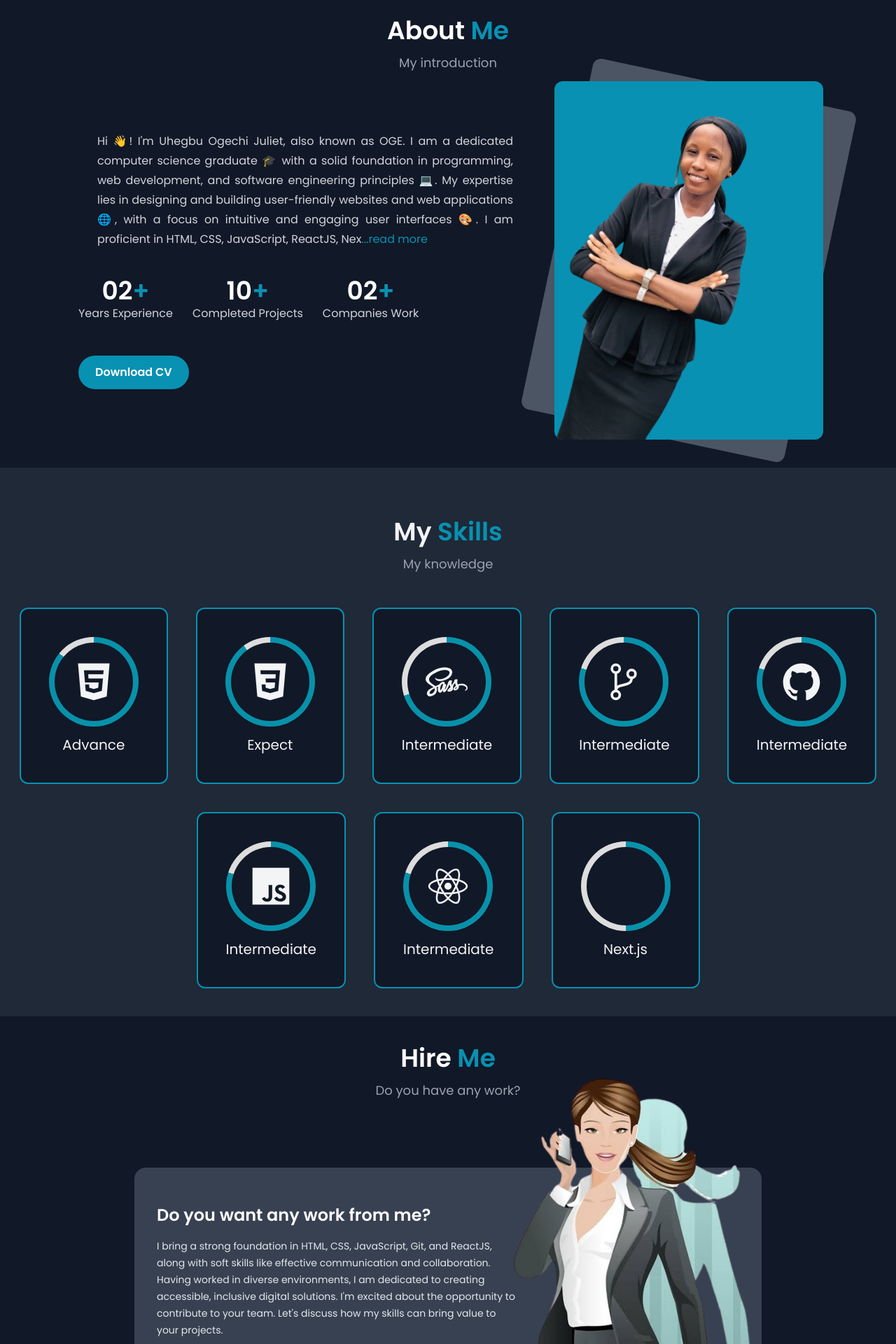
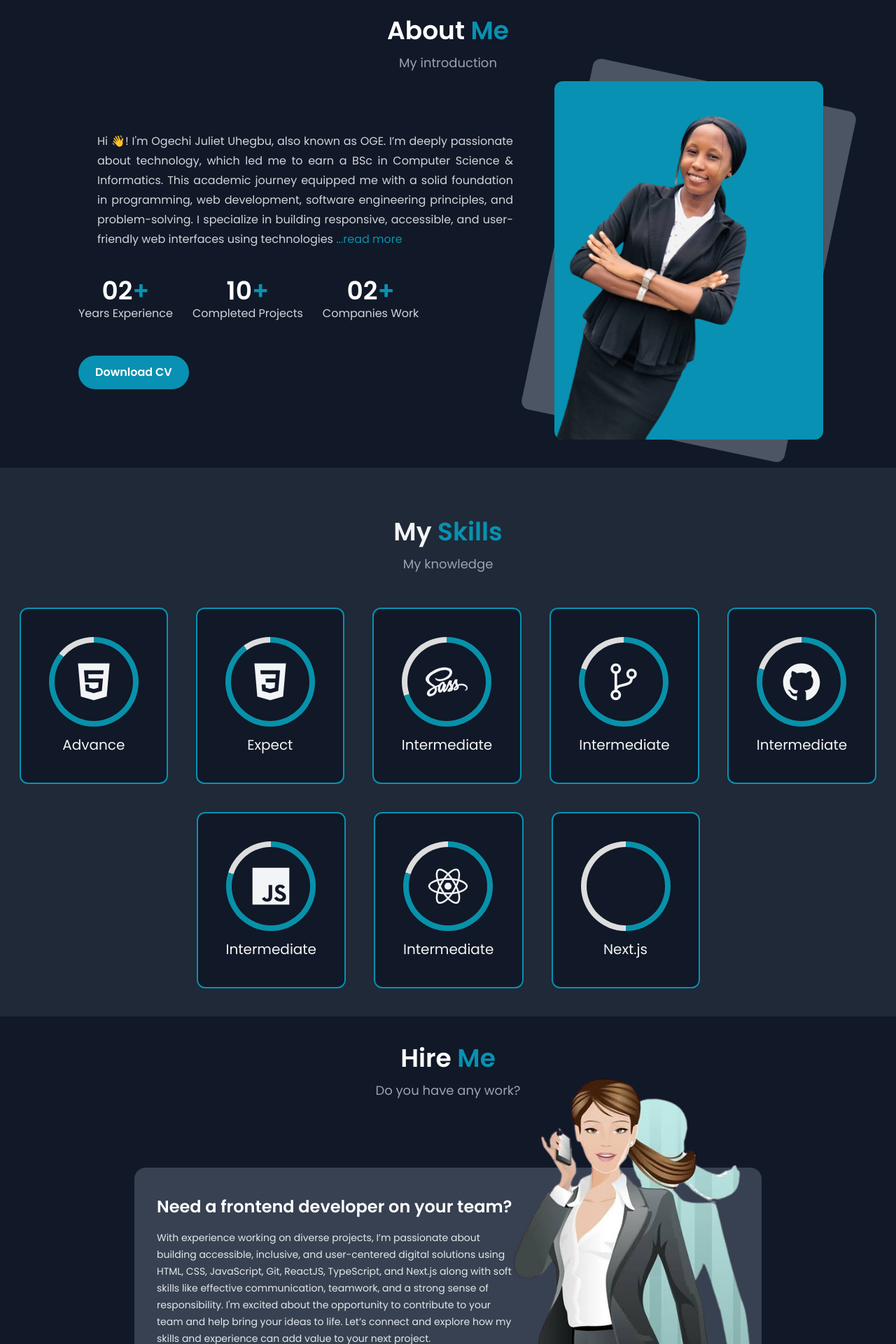
Before and after one commit to geliettech/Portfolio, a React (Vite) app: page / in a window 1280 px wide. Shown: the part 880-2800 px from the top of the page at 70% size. Built offline with nearby package versions, Linux system fonts and the light colour scheme; some icons are missing.

Commit message:
update profolio

```diff
--- a/src/components/About.jsx
+++ b/src/components/About.jsx
@@ -1,6 +1,6 @@
 import React, { useState } from "react";
 import aboutImg from "../assets/images/about.png";
-import CV from "../assets/ogechiJulietUhegbu-CV.pdf";
+import CV from "../assets/Frontend-Developer-OGECHI-JULIET-UHEGBU.pdf";
 
 const ReadMore = ({ children }) => {
   const text = children;
@@ -38,29 +38,30 @@ const About = () => {
           <div className="p-2">
             <div className="text-gray-300 my-3">
               <ReadMore>
-                Hi 👋! I'm Uhegbu Ogechi Juliet, also known as OGE. I am a
-                dedicated computer science graduate 🎓 with a solid foundation
-                in programming, web development, and software engineering
-                principles 💻. My expertise lies in designing and building
-                user-friendly websites and web applications 🌐, with a focus on
-                intuitive and engaging user interfaces 🎨. I am proficient in
-                HTML, CSS, JavaScript, ReactJS, Next.js, Git, GitHub, SEO,
-                technical writing, system design, and more 🚀. Beyond my
-                technical skills, I possess strong problem-solving abilities,
-                in-depth knowledge of modern technologies 🔧, and effective
-                communication skills 🗣️, enabling seamless collaboration within
-                teams. My passion for front-end development began in 2020 when I
-                joined the Google Developer Student Club 👩‍💻, where I developed a
-                single-page website that ignited my interest in web development.
-                In 2022, I further enhanced my skills in HTML, CSS, Sass, JavaScript,
-                ReactJS and Next.js through the STUTERN Accelerator program,
-                supported by the Afro-Girls scholarship🌟. Today, I have proven
-                my ability to contribute to innovative and impactful projects
-                across diverse environments, including startups, large
-                corporations, and open-source communities 🌍. I am dedicated to
-                creating accessible and inclusive digital experiences 🌈 while
-                staying committed to continuous improvement and keeping up with
-                the latest technologies 🔄.
+                Hi 👋! I'm Ogechi Juliet Uhegbu, also known as OGE. I’m deeply
+                passionate about technology, which led me to earn a BSc in
+                Computer Science & Informatics. This academic journey equipped
+                me with a solid foundation in programming, web development,
+                software engineering principles, and problem-solving. I
+                specialize in building responsive, accessible, and user-friendly
+                web interfaces using technologies like HTML, CSS, JavaScript,
+                React, TypeScript, and Next.js—skills I honed through the Stutern
+                Accelerator and continuous self-learning. I’ve contributed to
+                projects across diverse sectors, including architecture,
+                textiles, and women’s charities, focusing on intuitive and
+                engaging user experiences. As a committed lifelong learner, I
+                actively explore new technologies, frameworks, and best
+                practices. My growth mindset enables me to adapt quickly, solve
+                complex problems creatively, and thrive in fast-paced
+                environments. I genuinely enjoy collaborating with designers,
+                backend developers, and cross-functional teams to bring ideas to
+                life. My development approach emphasizes clarity, teamwork, and
+                empathy. Fun Facts About Me: 🚀I love space, JavaScript,
+                React.js, teamwork, and family time. ❌I dislike comparison,
+                lateness, and procrastination. Long-Term Goal: To become a
+                well-rounded software developer, capable of building scalable
+                applications that solve real-world problems and improve everyday
+                life.
               </ReadMore>
               <div className="flex mt-10 items-center gap-7">
                 {info.map((content) => (
--- a/src/components/Footer.jsx
+++ b/src/components/Footer.jsx
@@ -3,7 +3,7 @@ import React from "react";
 const Footer = () => {
   return (
     <div className="bg-gray-800 text-sm p-4 text-center text-white">
-      Copyright &copy; 2024 Uhegbu, Ogechi Juliet.All Rights reserved.
+      Copyright &copy; 2023 - 2025 Ogechi Juliet Uhegbu. All Rights reserved.
     </div>
   );
 };
--- a/src/components/Hero.jsx
+++ b/src/components/Hero.jsx
@@ -27,7 +27,7 @@ const Hero = () => {
               Hello!
               <br />
             </span>
-            My name is <span>Uhegbu, Ogechi Juliet</span>
+            My name is <span>Ogechi Juliet Uhegbu</span>
           </h1>
           <h4 className="md:text-2xl text-lg md:leading-normal leading-10 mt-4 font-bold text-gray-600">
             Frontend Software Developer
--- a/src/components/Hireme.jsx
+++ b/src/components/Hireme.jsx
@@ -13,17 +13,20 @@ const Hireme = () => {
       <div className="bg-gray-700 relative px-8 rounded-2xl py-5 lg:max-w-4xl mx-auto min-h-[24rem] mt-24 flex gap-6 lg:flex-row flex-col-reverse items-center">
         <div>
           <h2 className="text-2xl font-semibold">
-            Do you want any work from me?
+          Need a frontend developer on your team?
           </h2>
           <p className="lg:text-left text-justify max-w-lg text-sm mt-4 text-gray-200 leading-6">
-            I bring a strong foundation in HTML, CSS, JavaScript, Git, and
-            ReactJS, along with soft skills like effective communication and
-            collaboration. Having worked in diverse environments, I am dedicated
-            to creating accessible, inclusive digital solutions. I'm excited
-            about the opportunity to contribute to your team. Let's discuss how
-            my skills can bring value to your projects.
+            With experience working on diverse projects, I’m passionate about
+            building accessible, inclusive, and user-centered digital solutions
+            using HTML, CSS, JavaScript, Git, ReactJS, TypeScript, and Next.js along with soft skills
+            like effective communication, teamwork, and a strong sense of
+            responsibility. I'm excited about the opportunity to contribute to
+            your team and help bring your ideas to life. Let’s connect and
+            explore how my skills and experience can add value to your next project.
           </p>
-          <a href="#contact"><button className="btn-primary mt-10">Say Hello</button></a>
+          <a href="#contact">
+            <button className="btn-primary mt-10">Say Hello</button>
+          </a>
         </div>
         <img
           src={hireMe}
--- a/src/components/Skills.jsx
+++ b/src/components/Skills.jsx
@@ -46,7 +46,7 @@ const Skills = () => {
       count: 80,
     },
     {
-      logo: "logo-nextjs",
+      logo: "logo-next",
       skillname: "Next.js",
       level: "Next.js",
       count: 50,
```
Also changed, not shown: 2 other files (tests, documents, lock files or other folders).
